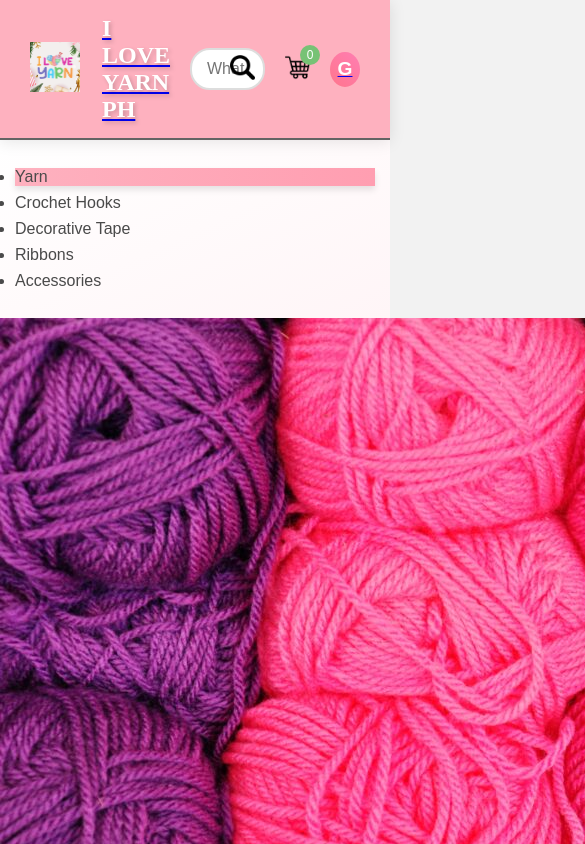
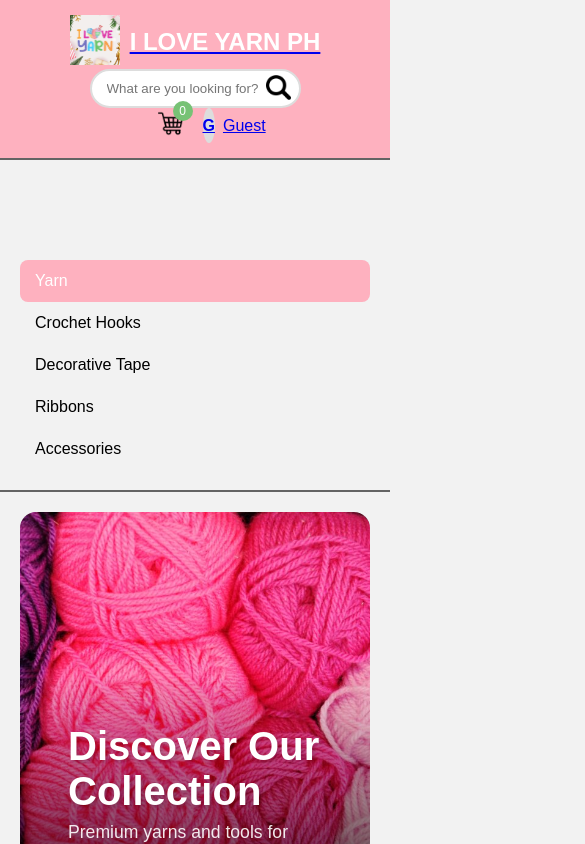
Before and after one commit to RmartV/ILoveYarn, a Vue app in the folder vue-project/: page /home in a window 390 px wide. Shown: the top 844 px of the page, 585 px wide, since content can reach past the window. Built offline with nearby package versions, Linux system fonts and the light colour scheme; no server answers; the database is empty.

Commit message:
addjust header

```diff
--- a/vue-project/src/views/Home.vue
+++ b/vue-project/src/views/Home.vue
@@ -22,15 +22,14 @@
     <span class="cart-count">{{ cartCount }}</span>
   </router-link>
 </div>
-        <router-link to="/user-details">
+
         <div class="nav-icon user-info">
 
-            <div class="user-avatar">{{ userAccount?.useracc_fname?.charAt(0) || 'G' }}</div>
-            <span>{{ userAccount?.useracc_fname || 'Guest' }}</span>
+            <div class="user-avatar"><router-link to="/user-details">{{ userAccount?.useracc_fname?.charAt(0) || 'G' }}</router-link></div>
+            <span><router-link to="/user-details">{{ userAccount?.useracc_fname || 'Guest' }}</router-link></span>
 
 
         </div>
-      </router-link>
       </div>
     </header>
 
@@ -241,175 +240,365 @@ export default {
         }
 
         .header {
-  box-shadow: 0 2px 15px rgba(0,0,0,0.1);
-  position: sticky;
-  top: 0;
-  z-index: 1000;
+            background-color: var(--primary-color);
+            display: flex;
+            align-items: center;
+            justify-content: space-between;
+            padding: 15px 30px;
+            border-bottom: 2px solid var(--light-gray);
         }
 
         .logo-container {
-  gap: 12px;
+            display: flex;
+            align-items: center;
+        }
+
+        .logo-img {
+            width: 50px;
+            height: 50px;
+            margin-right: 10px;
         }
 
         .logo-text {
-  font-family: 'Brush Script MT', cursive;
-  color: #ffffff;
+            color: white;
+            font-size: 24px;
+            font-weight: bold;
+            text-decoration: none;
+        }
+
+        .search-container {
+            flex-grow: 1;
+            max-width: 500px;
+            margin: 0 20px;
+            position: relative;
+        }
+
+        .search-input {
+            width: 100%;
+            padding: 10px 15px;
+            border-radius: 20px;
+            border: 2px solid #ddd;
+            outline: none;
+        }
+
+        .search-btn {
+            position: absolute;
+            right: 10px;
+            top: 50%;
+            transform: translateY(-50%);
+            background: none;
+            border: none;
+            cursor: pointer;
+        }
+
+        .nav-icons {
+            display: flex;
+            gap: 20px;
+            align-items: center;
+        }
+
+        .nav-icon {
+            color: var(--text-color);
+            cursor: pointer;
+            position: relative;
+        }
+
+        .cart-icon {
+            position: relative;
+        }
+
+        .cart-count {
+            position: absolute;
+            top: -10px;
+            right: -10px;
+            background-color: var(--highlights);
+            color: white;
+            border-radius: 50%;
+            width: 20px;
+            height: 20px;
+            display: flex;
+            align-items: center;
+            justify-content: center;
+            font-size: 12px;
+        }
+
+        .nav-img-icon {
+            height: 25px;
+        }
+
+        .user-info {
+            width: 30px;
+            display: flex;
+            align-items: center;
+            gap: 8px;
+        }
+
+        .user-avatar {
+            width: 35px;
+            height: 35px;
+            border-radius: 50%;
+            background-color: #ddd;
+            display: flex;
+            align-items: center;
+            justify-content: center;
+            font-weight: bold;
+        }
+
+        .main-content {
+            display: flex;
+        }
+
+        .sidebar {
+            height: 100vh;
+            width: 350px;
+            padding: 20px;
+            background-color: var(--background-color);
+            border-right: 2px solid var(--light-gray);
+        }
+
+        .sidebar-menu {
+            list-style: none;
+        }
+
+        .sidebar-item {
+            color: var(--text-color);
+            padding: 12px 15px;
+            cursor: pointer;
+            display: flex;
+            justify-content: space-between;
+            align-items: center;
+            border-radius: 8px;
+            transition: background-color 0.3s;
+        }
+
+        .sidebar-item:first-child {
+            margin-top: 80px;
+        }
+
+        .sidebar-item:hover {
+            background-color: rgba(254, 177, 191, 0.2);
+        }
+
+        .sidebar-item.active {
+            background-color: var(--primary-color);
+            color: white;
+        }
+
+        .carousel-container {
+  margin-bottom: 2rem;
+  border-radius: 16px;
+  overflow: hidden;
+  box-shadow: var(--card-shadow);
+}
+
+.carousel-slide {
+  height: 400px;
+  position: relative;
+}
+
+.carousel-image {
+  width: 100%;
+  height: 100%;
+  object-fit: cover;
+}
+
+.carousel-overlay {
+  position: absolute;
+  bottom: 0;
+  left: 0;
+  right: 0;
+  padding: 3rem;
+  background: linear-gradient(to top, rgba(0,0,0,0.7), transparent);
+  color: white;
+}
+
+.carousel-title {
+  font-size: 2.5rem;
+  margin-bottom: 0.5rem;
   text-shadow: 2px 2px 4px rgba(0,0,0,0.2);
 }
 
-/* Enhanced Search Bar */
-.search-container {
-  max-width: 600px;
+.carousel-subtitle {
+  font-size: 1.1rem;
+  opacity: 0.9;
 }
 
-.search-input {
-  padding: 12px 25px;
-  font-size: 1rem;
-  transition: all 0.3s ease;
-  border: 2px solid transparent;
+
+        .content-area {
+            flex-grow: 1;
+            padding: 20px;
+            min-height: 100vh;
         }
 
-.search-input:focus {
-  border-color: var(--primary-color);
-  box-shadow: 0 0 8px rgba(254, 177, 191, 0.3);
+        .page-title {
+            margin-bottom: 20px;
+            font-size: 24px;
+            color: var(--text-color);
+            display: flex;
+            align-items: center;
         }
 
-/* Improved Navigation Icons */
-.nav-icons {
-  gap: 30px;
+        .page-title::before {
+            content: '';
+            width: 5px;
+            height: 24px;
+            background-color: var(--primary-color);
+            margin-right: 10px;
+            border-radius: 3px;
         }
 
-.nav-img-icon {
-  transition: transform 0.2s ease;
+        .products-container {
+            display: grid;
+            grid-template-columns: repeat(auto-fill, minmax(250px, 1fr));
+            gap: 25px;
+            margin-bottom: 40px;
         }
 
-.nav-img-icon:hover {
-  transform: scale(1.1);
+        .product-card {
+            background-color: white;
+            border-radius: 10px;
+            overflow: hidden;
+            box-shadow: 0 4px 8px rgba(0,0,0,0.1);
+            transition: transform 0.3s, box-shadow 0.3s;
         }
 
-.user-avatar {
-  background: linear-gradient(45deg, #ff758c, #ff7eb3);
-  color: white;
-  font-size: 1.2rem;
-}
-
-/* Modern Sidebar */
-.sidebar {
-  background: linear-gradient(to bottom right, #ffffff, #fff5f7);
-  padding: 30px 25px;
-}
-
-.sidebar-item {
-  margin: 8px 0;
-  font-weight: 500;
-  color: #4a4a4a;
-}
-
-.sidebar-item.active {
-  background: linear-gradient(to right, var(--primary-color), #ff9eb1);
-  box-shadow: 0 4px 6px rgba(0,0,0,0.1);
-}
-
-/* Enhanced Product Cards */
-.product-card {
-  position: relative;
-  overflow: visible;
-}
-
-.product-card::before {
-  content: '';
-  position: absolute;
-  top: -2px;
-  left: -2px;
-  right: -2px;
-  bottom: -2px;
-  background: linear-gradient(45deg, var(--primary-color), #ff9eb1, white);
-  z-index: -1;
-  border-radius: 12px;
-  opacity: 0;
-  transition: opacity 0.3s ease;
-}
-
-.product-card:hover::before {
-  opacity: 1;
+        .product-card:hover {
+            transform: translateY(-5px);
+            box-shadow: 0 8px 16px rgba(0,0,0,0.15);
         }
 
         .product-image {
-  height: 250px;
-  position: relative;
+            height: 200px;
+            width: 100%;
+            background-color: #f5f5f5;
+            display: flex;
+            align-items: center;
+            justify-content: center;
+            overflow: hidden;
         }
 
         .product-image img {
-  transition: transform 0.3s ease;
+            width: 100%;
+            height: 100%;
+            object-fit: cover;
         }
 
-.product-card:hover .product-image img {
-  transform: scale(1.05);
+        .product-details {
+            padding: 15px;
         }
 
-/* Better Price Display */
-.product-price {
-  color: #e91e63;
-  font-size: 1.25rem;
-  margin: 15px 0;
+        .product-category {
+            font-size: 12px;
+            color: var(--light-gray);
+            text-transform: uppercase;
+            margin-bottom: 5px;
         }
 
-/* Improved Add to Cart Button */
-.add-to-cart-btn {
-  position: relative;
-  overflow: hidden;
-  padding: 10px 20px;
-  transition: all 0.3s ease;
+        .product-name {
+            font-size: 16px;
+            font-weight: bold;
+            margin-bottom: 8px;
+            color: var(--text-color);
         }
 
-.add-to-cart-btn::after {
-  content: '→';
-  position: absolute;
-  right: -20px;
-  transition: right 0.3s ease;
+        .product-meta {
+            display: flex;
+            flex-wrap: wrap;
+            gap: 8px;
+            margin-bottom: 12px;
+        }
+
+        .meta-item {
+            background-color: #f5f5f5;
+            padding: 4px 8px;
+            border-radius: 4px;
+            font-size: 12px;
+            color: var(--light-gray);
+        }
+
+        .product-price {
+            font-weight: bold;
+            font-size: 18px;
+            color: var(--text-color);
+            margin-bottom: 15px;
+        }
+
+        .product-stock {
+            font-size: 14px;
+            color: var(--light-gray);
+            margin-bottom: 15px;
+        }
+
+        .product-actions {
+            display: flex;
+            justify-content: space-between;
+            align-items: center;
+        }
+
+        .add-to-cart-btn {
+            background-color: var(--primary-color);
+            color: white;
+            border: none;
+            padding: 8px 15px;
+            border-radius: 5px;
+            cursor: pointer;
+            transition: background-color 0.3s;
+            font-weight: bold;
         }
 
         .add-to-cart-btn:hover {
-  padding-right: 40px;
+            background-color: #e99ca9;
         }
 
-.add-to-cart-btn:hover::after {
-  right: 15px;
+        .section-header {
+            display: flex;
+            justify-content: space-between;
+            align-items: center;
+            margin: 30px 0 20px;
         }
 
-/* Better Category Chips */
-.meta-item {
-  background: rgba(254, 177, 191, 0.15);
-  color: #e91e63;
-  font-weight: 500;
+        .section-title {
+            font-size: 20px;
+            color: var(--text-color);
+            position: relative;
+            padding-left: 15px;
         }
 
-/* Enhanced Carousel */
-.carousel-overlay {
-  backdrop-filter: blur(3px);
+        .section-title::before {
+            content: '';
+            position: absolute;
+            left: 0;
+            top: 0;
+            height: 100%;
+            width: 5px;
+            background-color: var(--primary-color);
+            border-radius: 3px;
         }
 
-.carousel-title {
-  font-size: 2.8rem;
-  letter-spacing: -1px;
+        @media (max-width: 768px) {
+            .header {
+                flex-direction: column;
+                padding: 10px;
             }
 
-/* Responsive Improvements */
-@media (max-width: 768px) {
-  .logo-text {
-    font-size: 1.5rem;
+            .search-container {
+                margin: 15px 0;
+                max-width: 100%;
             }
 
-  .user-info span {
-    display: none;
+            .main-content {
+                flex-direction: column;
             }
 
             .sidebar {
-    padding: 20px 15px;
+                width: 100%;
+                height: auto;
+                border-right: none;
+                border-bottom: 2px solid var(--light-gray);
             }
 
-  .product-card {
-    margin: 0 10px;
+            .products-container {
+                grid-template-columns: repeat(auto-fill, minmax(180px, 1fr));
             }
         }
   </style>
```
Lines whose indentation alone changed are shown as unchanged.
